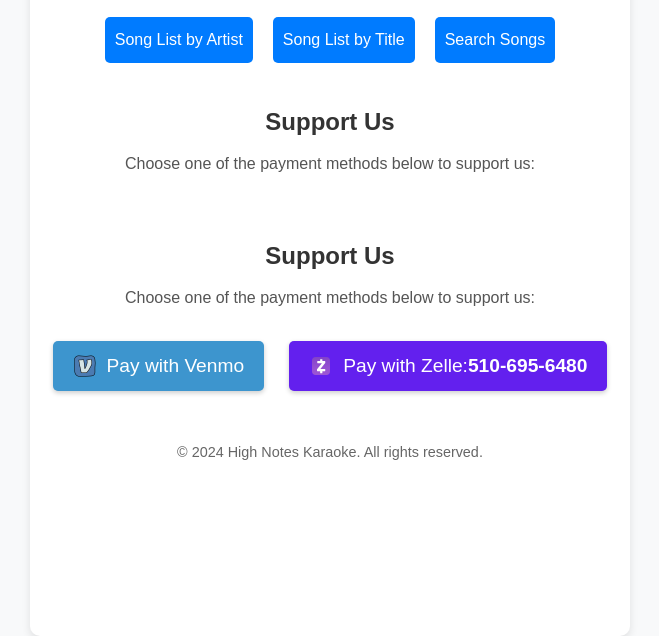
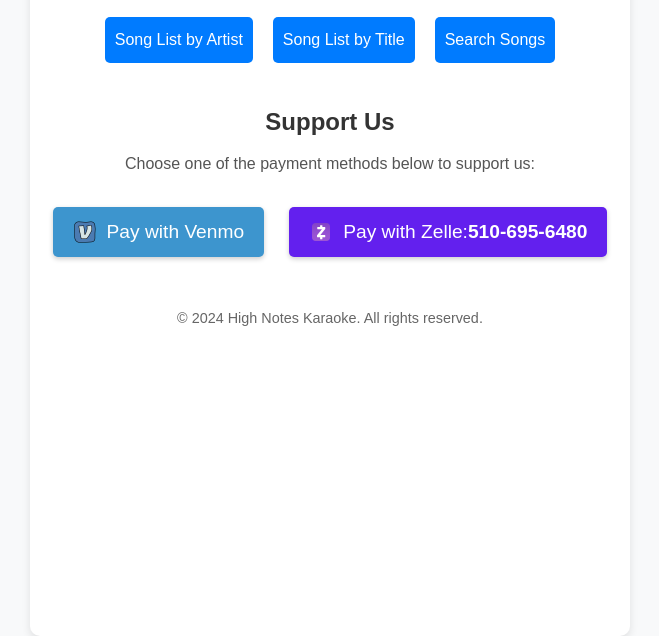
Before and after one commit to swriddle/karaoke, a plain HTML site: page index.html in a window 1280 px wide. Shown: the part 164-800 px from the top of the page, without its empty margins (310-969 px from the left). Drawn offline with Linux system fonts and the light colour scheme.

Commit message:
Remove redundant payment options block

```diff
--- a/index.html
+++ b/index.html
@@ -37,12 +37,6 @@
                 <h2>Support Us</h2>
                 <p>Choose one of the payment methods below to support us:</p>
 
-            </div>
-
-            <div class="payment-options">
-                <h2>Support Us</h2>
-                <p>Choose one of the payment methods below to support us:</p>
-
                 <div class="payment-links">
                     <!-- Venmo Link -->
                     <a href="https://venmo.com/u/SeanRiddle" target="_blank" class="payment-link venmo-link">
```
